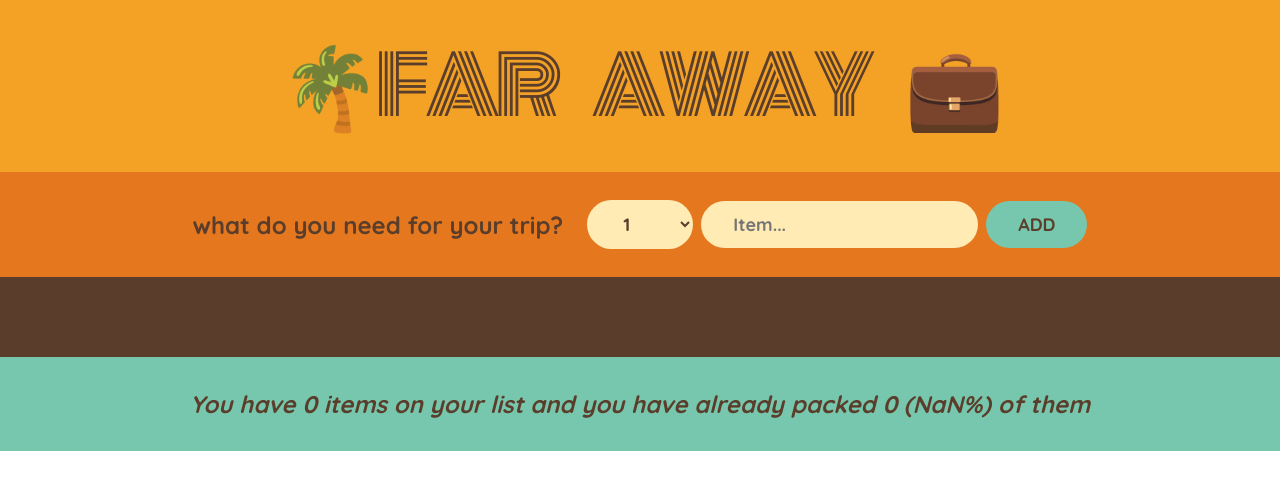
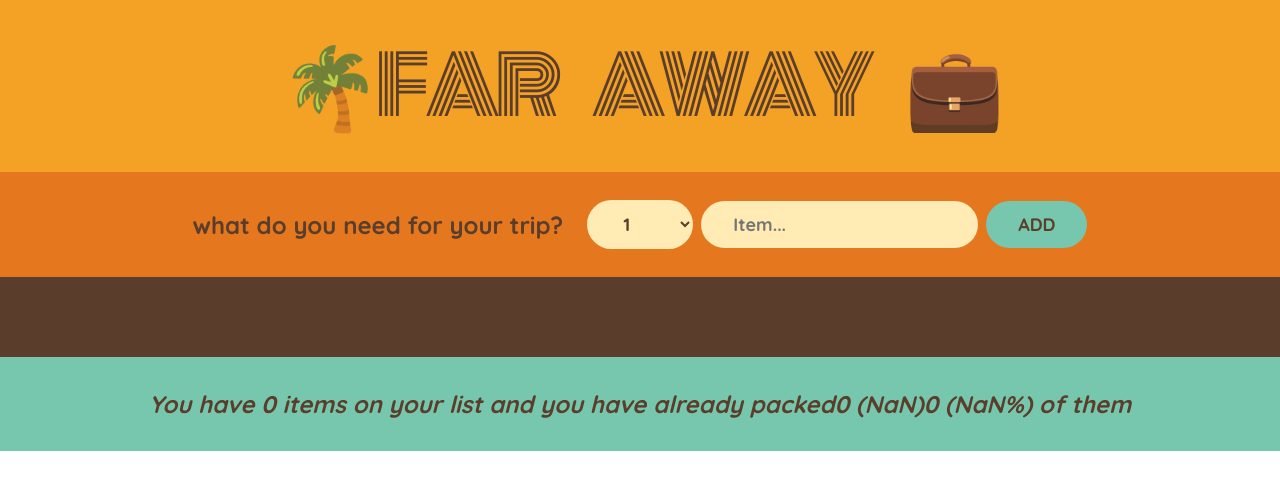
Before and after one commit to ermiasdesalegn/todolist, a React (Create React App) app: page / in a window 1280 px wide. Shown: the top 490 px of the page. Built offline with nearby package versions, Linux system fonts and the light colour scheme.

Commit message:
the percentage added and condition

```diff
--- a/src/App.js
+++ b/src/App.js
@@ -117,7 +117,9 @@ function Stats({ items }) {
   return (
     <footer className="stats">
       <em>
-        You have {num} items on your list and you have already packed{" "}
+        {numPercentage === 100
+          ? "You got everything you can go ✈️"
+          : `You have ${num} items on your list and you have already packed${numPacked}  (${numPercentage})`}
         {numPacked} ({numPercentage}%) of them
       </em>
     </footer>
```
